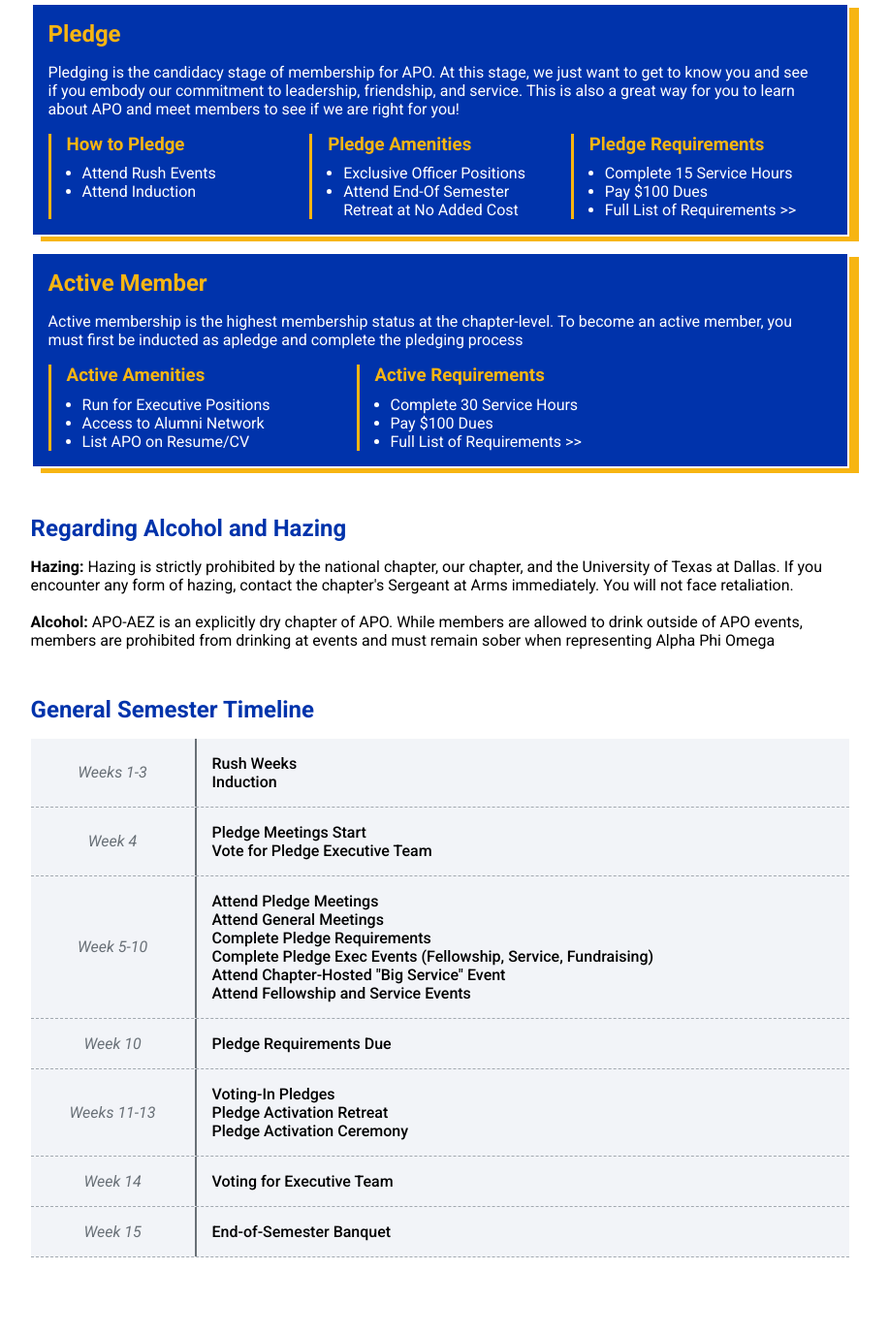
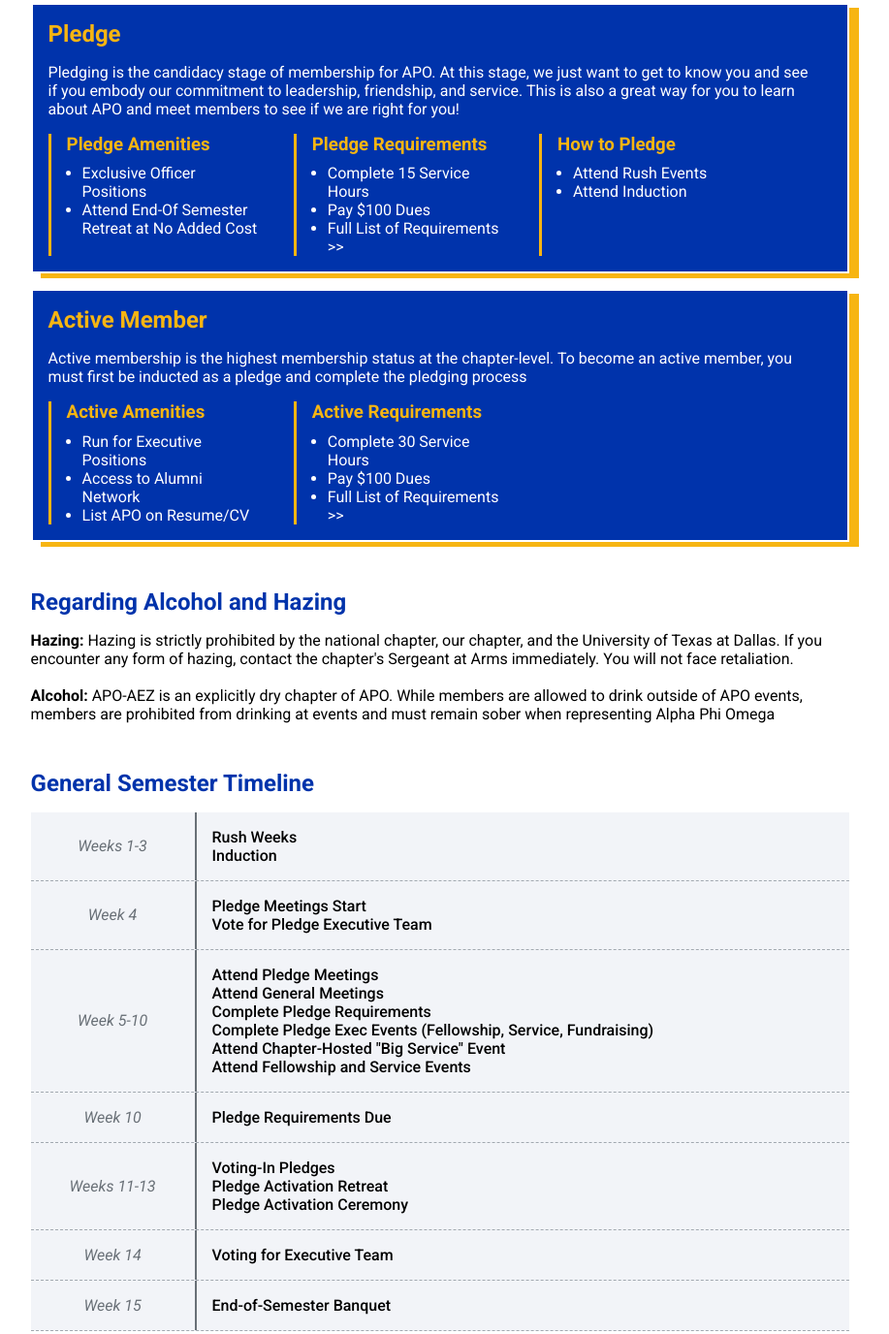
Before and after one commit to APO-AEZ-Info/APO-AEZ-Info.github.io, a plain HTML site: page membership/index.html in a window 1280 px wide. Shown: the part 362-1738 px from the top of the page at 97% size, without its empty margins (186-1103 px from the left). Before the commit the page ends 1659 px from the top, so only its background shows below. Drawn offline with Linux system fonts and the light colour scheme; a web font is replaced by a local one.

Commit message:
Minor Style Changes

```diff
--- a/membership/index.html
+++ b/membership/index.html
@@ -56,13 +56,6 @@
         </div>
         <div class="membership-lists">
             <div class="membership-list-container">
-                <h3 class="membership-list-header">How to Pledge</h3>
-                <ul style="margin-left: 1rem;">
-                    <li>Attend Rush Events</li>
-                    <li>Attend Induction</li>
-                </ul>
-            </div>
-            <div class="membership-list-container">
                 <h3 class="membership-list-header">Pledge Amenities</h3>
                 <ul style="margin-left: 1rem;">
                     <li>Exclusive Officer Positions</li>
@@ -77,6 +70,13 @@
                     <li><a>Full List of Requirements >></a></li>
                 </ul>
             </div>
+            <div class="membership-list-container">
+                <h3 class="membership-list-header">How to Pledge</h3>
+                <ul style="margin-left: 1rem;">
+                    <li>Attend Rush Events</li>
+                    <li>Attend Induction</li>
+                </ul>
+            </div>
         </div>
     </div>
 
@@ -84,7 +84,7 @@
         <div class="membership-header-and-body">
             <h2 class="membership-header">Active Member</h2>
             <p>Active membership is the highest membership status at the chapter-level.
-                To become an active member, you must first be inducted as apledge and complete
+                To become an active member, you must first be inducted as a pledge and complete
                 the pledging process</p>
         </div>
         <div class="membership-lists">
--- a/membership/styles.css
+++ b/membership/styles.css
@@ -72,7 +72,7 @@
 }
 
 .membership-list-container{
-    width: 33%;
+    width: 25%;
     padding-right: 2rem;
     padding-left: 1rem;
 
@@ -98,7 +98,7 @@
 }
 
 .timeline-container{
-    margin: 0 17vw;
+    margin: 3rem 17vw;
 }
 
 
@@ -155,6 +155,7 @@
 
     .timeline-container{
         margin: 1rem;
+
     }
 
     .timeline-week-container{
@@ -172,6 +173,5 @@
     .timeline-event{
         padding: 0 0.5rem;
         margin: 0.5rem 0;
-        border-left: 1px solid;
     }
 }
```
